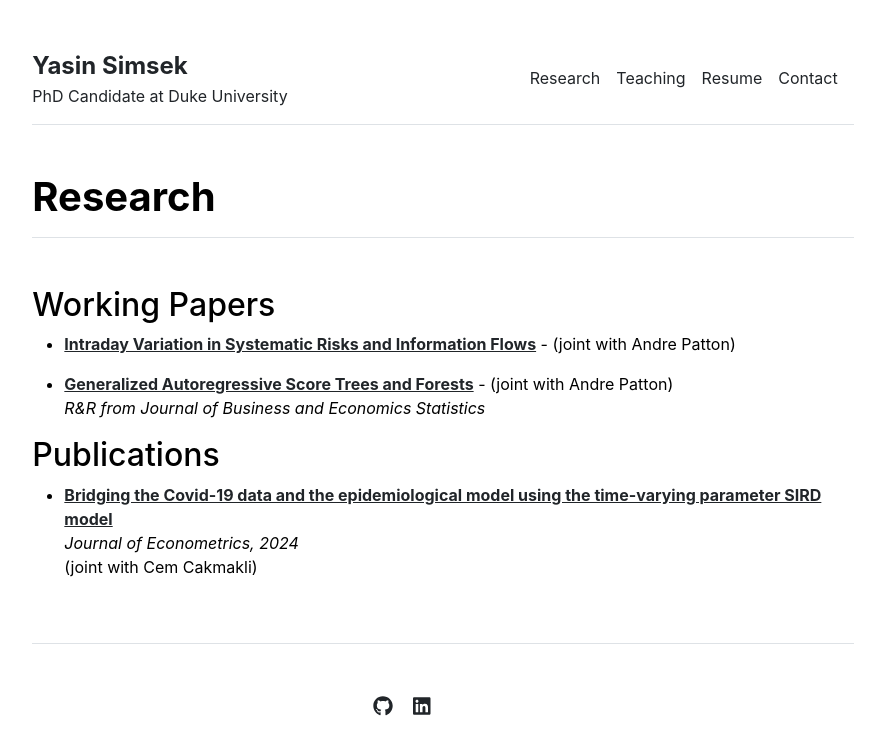
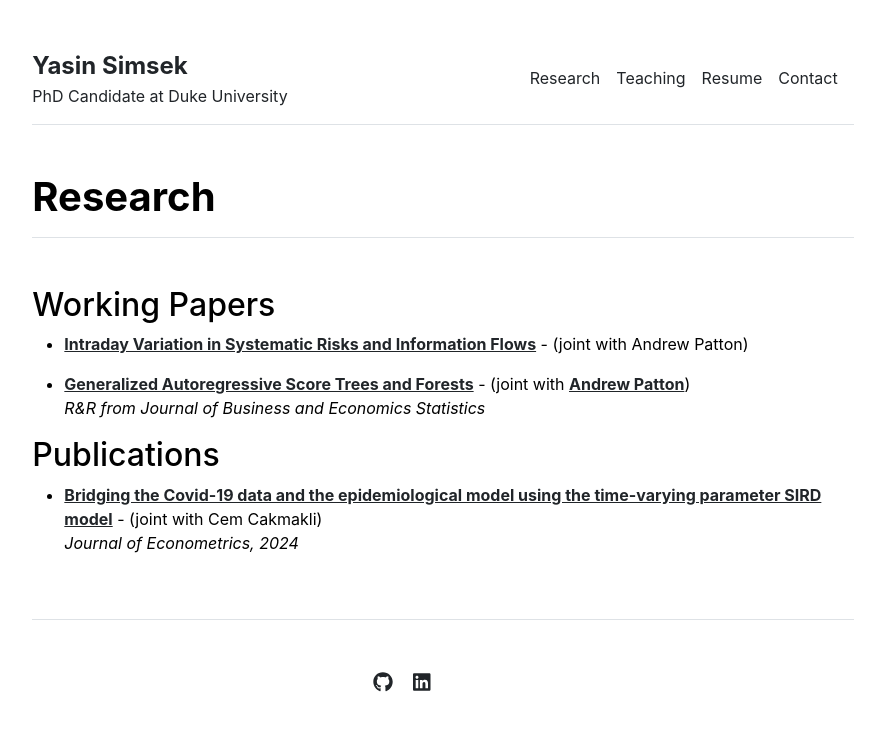
Before and after one commit to yasin-simsek/yasin-simsek.github.io, a Jekyll site: the page built from research.md, in a window 1280 px wide. Shown: the top 755 px of the page, without its empty margins (197-1082 px from the left). Built offline with Jekyll 4.4.1, drawn with Linux system fonts in a browser that asks for light colours.

Commit message:
papers updated

```diff
--- a/research.md
+++ b/research.md
@@ -4,13 +4,12 @@ title: "Research"
 ---
 
 ## Working Papers
-* [**Intraday Variation in Systematic Risks and Information Flows**](https://papers.ssrn.com/sol3/papers.cfm?abstract_id=5006587) - (joint with Andre Patton) <br>
+* [**Intraday Variation in Systematic Risks and Information Flows**](https://papers.ssrn.com/sol3/papers.cfm?abstract_id=5006587) - (joint with Andrew Patton) <br>
 
-* [**Generalized Autoregressive Score Trees and Forests**](https://papers.ssrn.com/sol3/papers.cfm?abstract_id=4459756) - (joint with Andre Patton) <br>
+* [**Generalized Autoregressive Score Trees and Forests**](https://papers.ssrn.com/sol3/papers.cfm?abstract_id=4459756) - (joint with [**Andrew Patton**](https://public.econ.duke.edu/~ap172/)) <br>
  *R&R from Journal of Business and Economics Statistics*
 
 
-
 ## Publications
-* [**Bridging the Covid-19 data and the epidemiological model using the time-varying parameter SIRD model**](https://www.sciencedirect.com/science/article/pii/S0304407624001337) <br> *Journal of Econometrics, 2024*
-(joint with Cem Cakmakli) <br>
+* [**Bridging the Covid-19 data and the epidemiological model using the time-varying parameter SIRD model**](https://www.sciencedirect.com/science/article/pii/S0304407624001337) - (joint with Cem Cakmakli)
+<br> *Journal of Econometrics, 2024*
```
